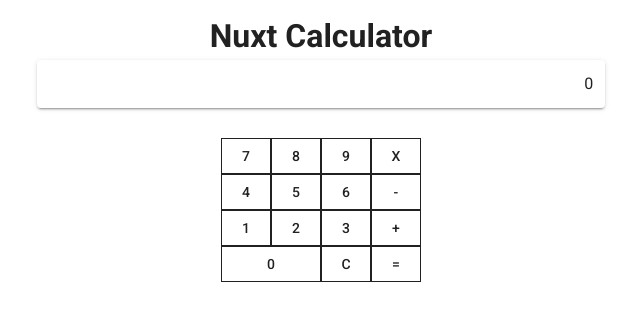
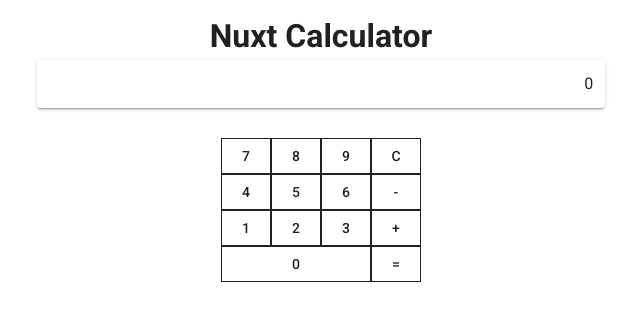
Before and after one commit to nishina555/nuxt-calculator, a Nuxt app: page / in a window 1280 px wide. Shown: the top 320 px of the page, without its empty margins (319-959 px from the left). Built offline with nearby package versions, Linux system fonts and the light colour scheme.

Commit message:
change display

```diff
--- a/components/CalculatorApp.vue
+++ b/components/CalculatorApp.vue
@@ -32,7 +32,7 @@
             outlined
             tile
           >
-            x
+            C
           </v-btn>
         </v-col>
       </v-row>
@@ -94,7 +94,7 @@
       </v-row>
       <v-row no-gutters>
         <v-col
-          :cols="6"
+          :cols="9"
         >
           <v-btn
             depressed
@@ -103,18 +103,6 @@
             tile
           >
             0
-          </v-btn>
-        </v-col>
-        <v-col
-          :cols="3"
-        >
-          <v-btn
-            depressed
-            block
-            outlined
-            tile
-          >
-            C
           </v-btn>
         </v-col>
         <v-col
```
